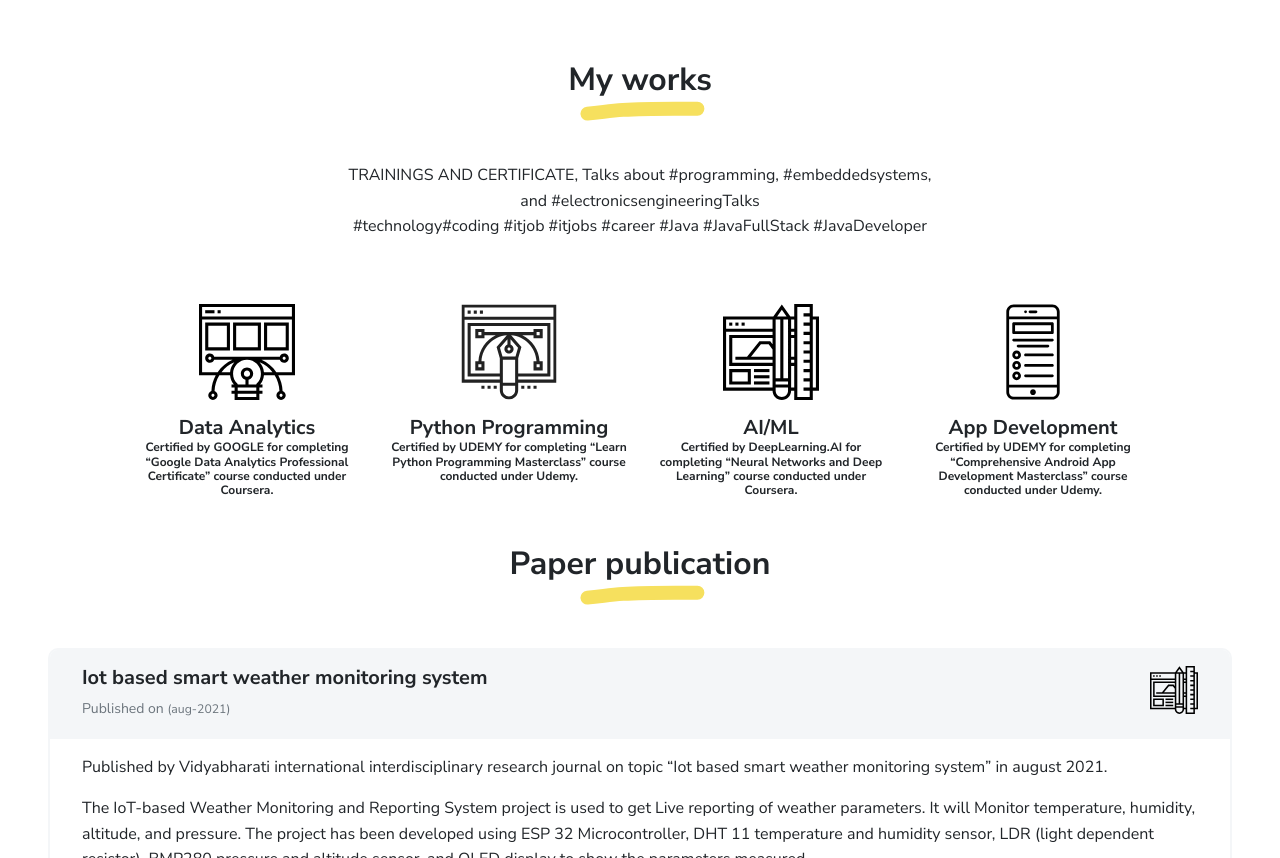
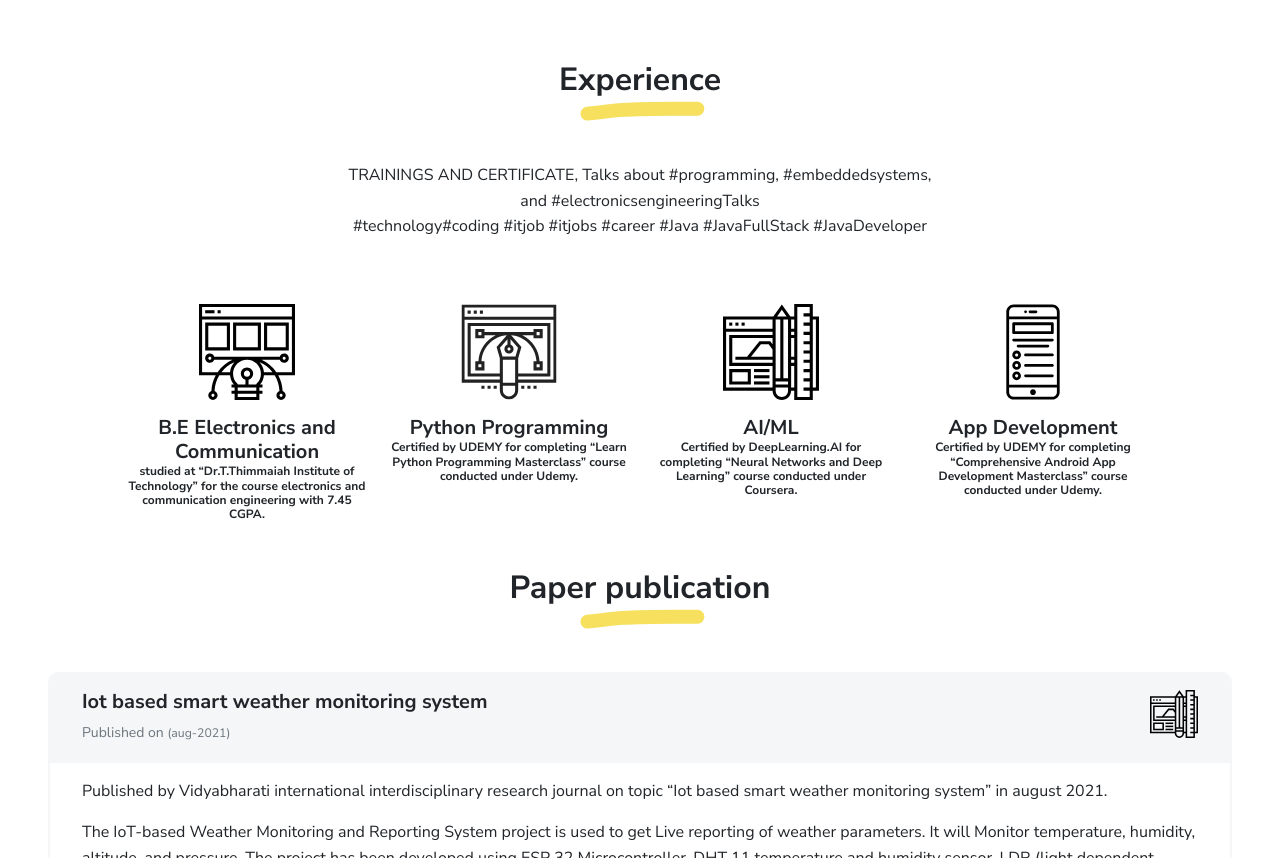
Before and after one commit to asterisk-ragavan/asterisk-ragavan.github.io, a plain HTML site: page index.html in a window 1280 px wide. Shown: the part 1372-2230 px from the top of the page. Drawn offline with Linux system fonts and the light colour scheme.

Commit message:
Update index.html

```diff
--- a/index.html
+++ b/index.html
@@ -133,7 +133,7 @@
 <div class="section px-3 px-lg-4 pt-5" id="services">
   <div class="container-narrow">
     <div class="text-center mb-5">
-      <h2 class="marker marker-center">My works</h2>
+      <h2 class="marker marker-center">Experience</h2>
     </div>
     <div class="text-center">
       <p class="mx-auto mb-3" style="max-width:600px"> TRAININGS AND CERTIFICATE, Talks about #programming, #embeddedsystems, and #electronicsengineeringTalks<br>
@@ -141,9 +141,9 @@
     </div>
     <div class="row py-3">
       <div class="col-md-3 text-center" data-aos="fade-up" data-aos-delay="100"><img class="mb-2" src="images/services/web-design.svg" width="96" height="96" alt="web design"/>
-        <div class="h5">Data Analytics
+        <div class="h5">B.E Electronics and Communication
           <p style="font-size: 12px;">
-            Certified by GOOGLE for completing “Google Data Analytics Professional Certificate” course conducted under Coursera.
+            studied at “Dr.T.Thimmaiah Institute of Technology” for the course electronics and communication engineering with 7.45 CGPA.
           </p>
         </div>
       </div>
```
